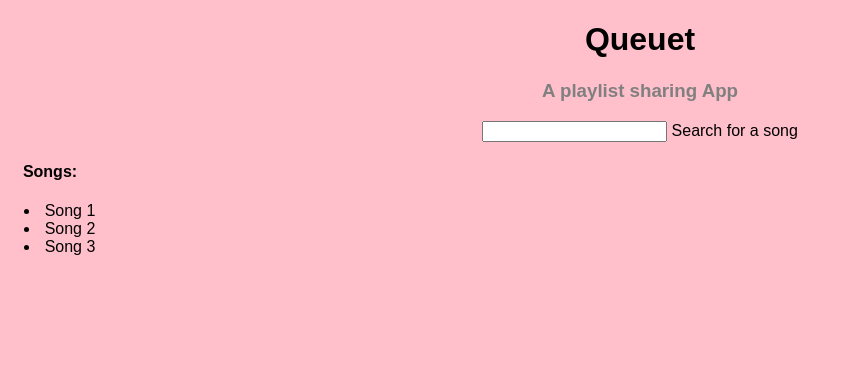
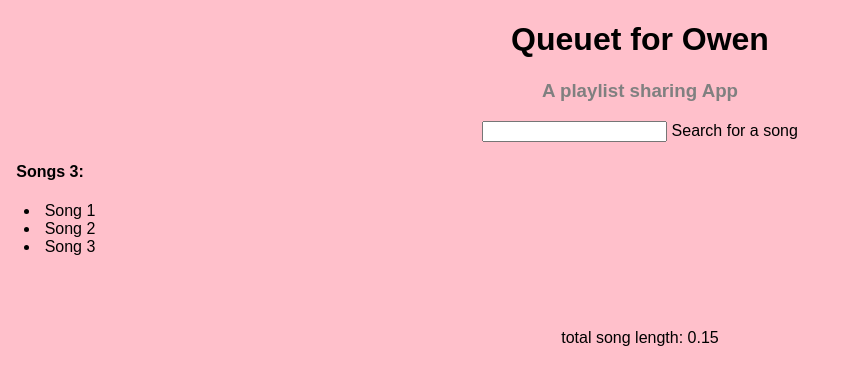
Before and after one commit to ojammojo/queuet, a React (Create React App) app: page / in a window 1280 px wide. Shown: the top 384 px of the page, without its empty margins (0-844 px from the left). Built offline with nearby package versions, Linux system fonts and the light colour scheme.

Commit message:
adding fake server data

```diff
--- a/src/App.js
+++ b/src/App.js
@@ -5,6 +5,35 @@ import './App.css';
 let greyText = 'grey'
 let greyTextColor = {color: greyText}
 let defaultStyle = {background: 'pink'}
+
+let fakeServerData = {
+  user: {
+    name: 'Owen',
+    playlists: [
+      {
+        name: 'top',
+        songs: [{name: 'song uno', duration: 120},
+                {name: 'song two', duration: 220},
+                {name: 'songo three0', duration: 300}
+               ]
+      },
+      {
+        name: 'second to top',
+        songs: [{name: 'song uno', duration: 120},
+                {name: 'song two', duration: 220},
+                {name: 'songo three0', duration: 300}
+               ]
+      },
+      {
+        name: 'last playlist',
+        songs: [{name: 'song uno', duration: 120},
+                {name: 'song two', duration: 220},
+                {name: 'songo three0', duration: 300}
+               ]
+      }
+    ]
+  }
+}
 
 class Block extends Component {
   render() {
@@ -26,11 +55,29 @@ class Filter extends Component {
   }
 }
 
+class SongLengths extends Component {
+  render() {
+    let allSongs = this.props.playlists.reduce((songs, eachPlaylist) => {
+      return songs.concat(eachPlaylist.songs)
+    }, [])
+    let totalDurtaion = this.props.playlists.reduce((sum, eachSong) => {
+      return sum + eachSong.duration
+    }, 0)
+    return (
+      <div>
+        <p> total song length: {allSongs.length/60}</p>
+      </div>
+    );
+  }
+}
+
 class SongList extends Component {
   render() {
     return (
       <div style = {{...defaultStyle, width: '100px', height: '150px'}}>
-        <h4> Songs: </h4>
+        <h4>
+          Songs {this.props.playlists.length}:
+        </h4>
         <ul> <li>Song 1</li> <li>Song 2</li> <li>Song 3</li></ul>
       </div>
     );
@@ -38,15 +85,33 @@ class SongList extends Component {
 }
 
 class App extends Component {
+  constructor() {
+    super()
+    this.state = {serverData: {}}
+  }
+  componentDidMount() {
+    setTimeout(() => {
+      this.setState({serverData: fakeServerData});
+    }, 1000)
+
+    //this.setState({serverData: fakeServerData});
+  }
   render() {
     let black = '#fff'
     let headerStyle = {color: black, 'font-size': '50px'}
     return (
       <div className="App">
-        <h1> Queuet </h1>
-        <Block/>
-        <Filter/>
-        <SongList/>
+        {this.state.serverData.user ?
+          <div>
+            <h1>
+              Queuet for {this.state.serverData.user.name}
+            </h1>
+            <Block/>
+            <Filter/>
+            <SongList playlists={this.state.serverData.user.playlists}/>
+            <SongLengths playlists={this.state.serverData.user.playlists}/>
+          </div> : 'loading your (re)queuets...'
+        }
       </div>
     );
   }
```
